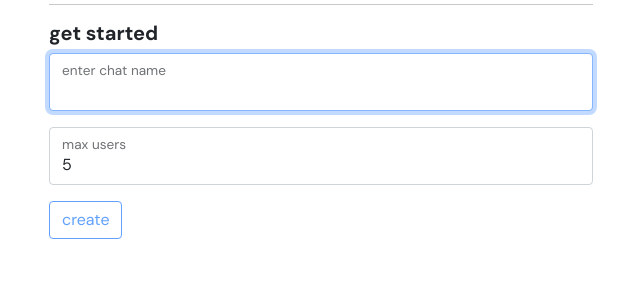
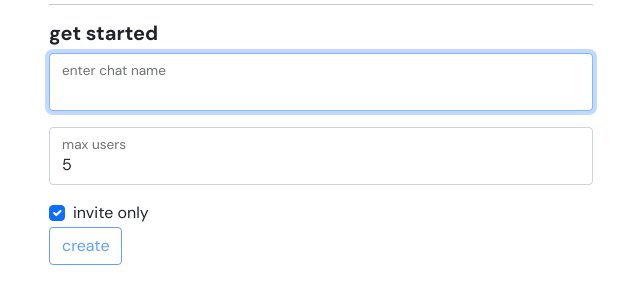
Before and after one commit to joshnic3/ChatApp, a Flask app: page / in a window 1280 px wide. Shown: the part 257-561 px from the top of the page, without its empty margins (319-959 px from the left). Run offline with Flask 2, Linux system fonts and the light colour scheme; some libraries are stand-ins or nearby versions.

Commit message:
added invite only url

```diff
--- a/app/server.py
+++ b/app/server.py
@@ -78,7 +78,7 @@ def broadcast_message(chat, user, content):
 @app.route('/api/new_chat', methods=['POST'])
 def new_chat():
     data = request.get_json()
-    cm = new_chat_manager(dao, data.get('chat_name'), int(data.get('max_users')))
+    cm = new_chat_manager(dao, data.get('chat_name'), int(data.get('max_users')), int(data.get('invite_only')))
     hashed_id = hm.encode(cm.chat_id, hash_method=CHAT_ID_HASH)
     chat_managers[hashed_id] = cm
     return make_response({'accepted': {'chat_id': hashed_id}})
@@ -102,7 +102,6 @@ def change_user_colour():
     cm.change_user_colour(hm.decode(request.cookies.get('userId')), data.get('colour'))
     response = make_response({'accepted': {'colour': data.get('colour')}})
     return response
-
 
 
 @app.route('/api/get_messages', methods=['POST'])
@@ -137,8 +136,7 @@ def leave():
 @app.route('/api/invite', methods=['POST'])
 def generate_invite():
     data = request.get_json()
-    chat_id_hash = data.get('chat_id')
-    cm = chat_managers.get(chat_id_hash)
+    cm = chat_managers.get(data.get('chat_id'))
     chat = cm.chat
     user = chat.users.get(hm.decode(request.cookies.get('userId')))
     if isinstance(user, str):
@@ -177,7 +175,7 @@ def chat_page(chat_id_hash):
 
     if isinstance(user, User):
         return render_template('chat.html', site_title=SITE_TITLE, site_font=SITE_FONT, chat=chat.as_dict(), user=user.as_dict())
-    elif valid_invite or not chat.invite_only:
+    elif (valid_invite and chat.invite_only) or not chat.invite_only:
         return render_template('join.html', site_title=SITE_TITLE, site_font=SITE_FONT, chat=chat.as_dict(), user=None)
     else:
         return render_template('index.html', site_title=SITE_TITLE, site_font=SITE_FONT, chat=None, user=None)
--- a/configs/schema.yaml
+++ b/configs/schema.yaml
@@ -6,6 +6,7 @@ sql:
             "display_name"	varchar(16) NOT NULL,
             "created"	datetime,
             "max_users"	INTEGER,
+            "invite_only" INTEGER,
             PRIMARY KEY("id" AUTOINCREMENT)
           );'
   users: 'CREATE TABLE "users" (
--- a/web/static/index.js
+++ b/web/static/index.js
@@ -25,9 +25,11 @@ function newChatResponse(data) {
 function createChatClick() {
     let chatNameInput = document.getElementById("chatNameInput")
     let maxUsersInput = document.getElementById("maxUserInput")
+    let inviteOnlyCheck = document.getElementById("inviteOnlyCheck")
     let data = {
         'chat_name': sanitizeChatName(chatNameInput.value),
-        'max_users': maxUsersInput.value
+        'max_users': maxUsersInput.value,
+        'invite_only': inviteOnlyCheck.checked
     };
     apiPost('new_chat', data, newChatResponse);
 }
--- a/web/templates/chat.html
+++ b/web/templates/chat.html
@@ -42,12 +42,14 @@
                 <h5 class="fw-bold">colour</h5>
 
                 <div class="row justify-content-start">
-                  <div class="col-2">
-                    <input type="color" class="form-control form-control-color mb-3 p-0" value="{{ user.colour }}" id="colorPicker" onchange="colourUpdate()">
+                  <!-- inline form   -->
+                  <div class="col-4">
+                    <input type="color" class="form-control form-control-color ms-1" value="{{ user.colour }}" id="colorPicker" onchange="colourUpdate()">
                   </div>
                   <div class="col-8">
                     <button id="saveColourButton" type="button" class="btn btn-sm btn-outline-secondary" onclick="saveColour()" disabled>apply </button>
                   </div>
+                  <!-- inline form   -->
                 </div>
 
 <!--                <input type="color" class="form-control form-control-color mb-3" value="{{ user.colour }}" id="colorPicker" onchange="colourUpdate()">-->
--- a/web/templates/index.html
+++ b/web/templates/index.html
@@ -21,7 +21,15 @@
       <input pattern="[0-9]*" type="number" id="maxUserInput" class="form-control" value="5"/>
       <label class="form-label" for="maxUserInput">max users</label>
     </div>
+    <!-- inline form   -->
+    <div class="form-check">
+      <input class="form-check-input" type="checkbox" id="inviteOnlyCheck" checked>
+      <label class="form-check-label" for="inviteOnlyCheck">
+        invite only
+      </label>
+    </div>
     <button type="button" id="createChatButton" class="btn btn-outline-primary mt-0" disabled onclick="createChatClick()" >create </button>
+    <!-- inline form   -->
 {% endblock %}
 
 {% block modals %}
```
Also changed, not shown: lib/chat.py (+7 -4 lines).
